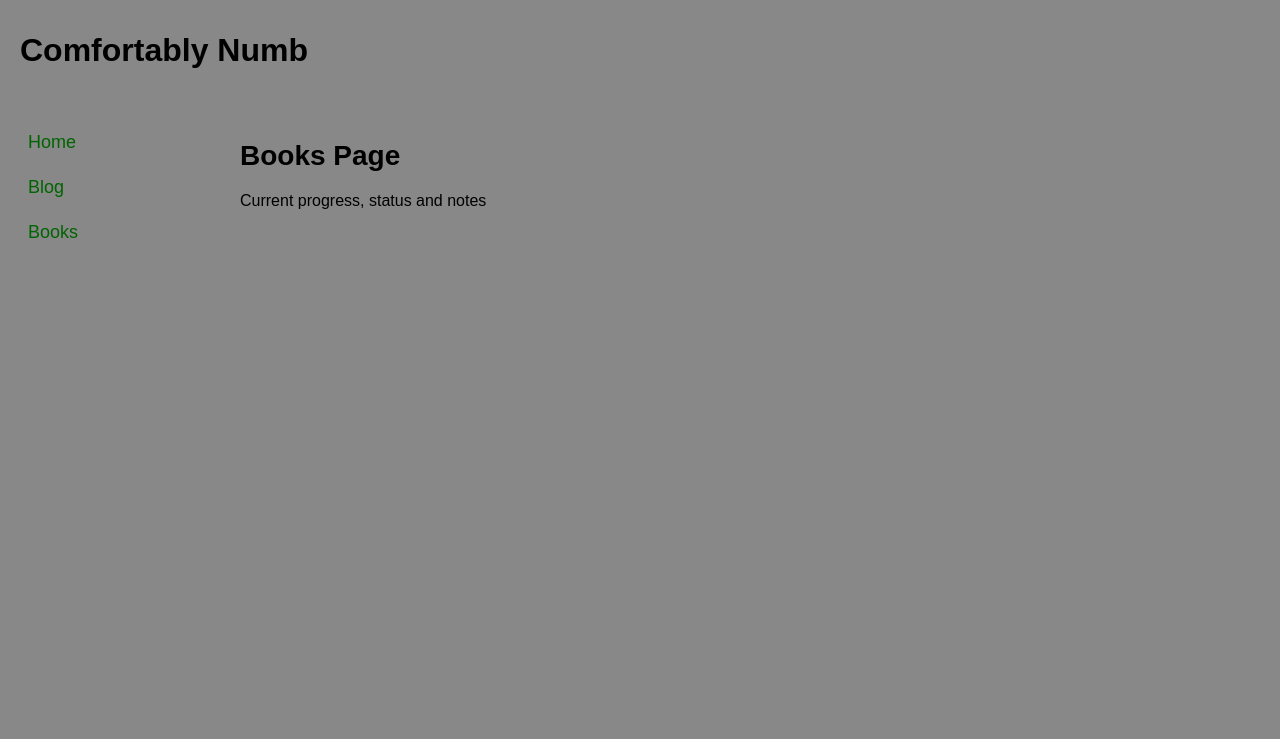
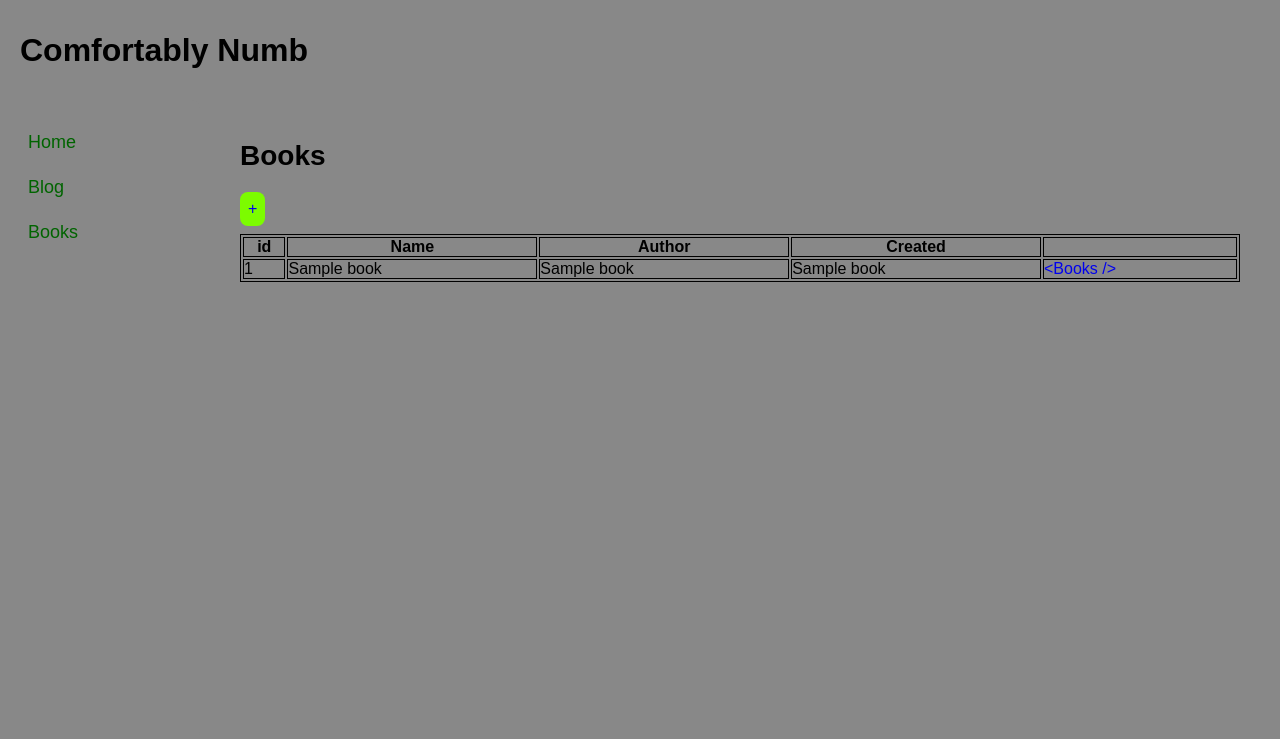
Before and after one commit to ibbrett/py-flask-sqlite-, a Flask app: template templates/books.html in a window 1280 px wide. Shown: the top 739 px of the page. Run offline with Flask 3, Linux system fonts and the light colour scheme; the template is opened without the code that fills it: most values are stand-ins (such as "Sample title", 1, 10 or a date in 2020).

Commit message:
Update books

```diff
--- a/app.py
+++ b/app.py
@@ -1,4 +1,4 @@
-from flask import Flask, render_template, request
+from flask import Flask, render_template, request, redirect, url_for
 import sqlite3
 
 app = Flask(__name__)
@@ -10,8 +10,8 @@ sha_green = "#CBC99D"
 # define sqlite db, create books table
 connect = sqlite3.connect('numb.db')
 connect.execute(
-    'CREATE TABLE IF NOT EXISTS BOOKS (name TEXT, \
-    author TEXT)')
+    'CREATE TABLE IF NOT EXISTS BOOKS (id INTEGER PRIMARY KEY AUTOINCREMENT,name TEXT NOT NULL, \
+    author TEXT NOT NULL, created_at DATETIME DEFAULT CURRENT_TIMESTAMP)')
 
 @app.route('/')
 def home():
@@ -21,8 +21,18 @@ def home():
 def blog():
     return render_template('blog.html')
 
-@app.route('/books', methods=['GET', 'POST'])
+@app.route('/books')
 def books():
+    connect = sqlite3.connect('numb.db')
+    cursor = connect.cursor()
+    cursor.execute('SELECT * FROM BOOKS')
+
+    data = cursor.fetchall()
+    connect.close()
+    return render_template("books.html", data=data)
+
+@app.route('/add_book',  methods=['GET', 'POST'])
+def add_book():
     if request.method == 'POST':
         name = request.form['name']
         author = request.form['author']
@@ -36,14 +46,21 @@ def books():
     else:
         return render_template('book_form.html')
 
-@app.route('/list_books')
-def list_books():
-    connect = sqlite3.connect('numb.db')
-    cursor = connect.cursor()
-    cursor.execute('SELECT * FROM BOOKS')
+# Endpoint for deleting a book record
+@app.route("/del_book/<int:id>", methods=["GET"])
+def del_book(id):
+    try:
+        connect = sqlite3.connect('numb.db')
+        connect.execute('DELETE FROM BOOKS WHERE id = ?', (id,))
+        connect.commit()
+        connect.close()
+        #return render_template("books.html", data=data)
+        ## return redirect(url_for('/books'))
+        ##return render_template('home.html', primary_bold_color=fire_weed, trim_color=sha_green)
+        return '', 204  # No Content, successful deletion
+    except sqlite3.Error as e:
+        return f"Database error: {e}", 500
 
-    data = cursor.fetchall()
-    return render_template("list_books.html", data=data)
 
 @app.route('/info')
 def info():
--- a/templates/books.html
+++ b/templates/books.html
@@ -1,5 +1,27 @@
 {% extends 'base.html' %} {% block title %}Books{% endblock %} {% block content
 %}
-<h1>Books Page</h1>
-<p>Current progress, status and notes</p>
+<h1>Books</h1>
+<span class="add"><a href="/add_book" title="new book">+</a></span>
+
+<table style="width: 100%">
+  <tr>
+    <th>id</th>
+    <th>Name</th>
+    <th>Author</th>
+    <th>Created</th>
+    <th></th>
+  </tr>
+  {%for book in data%}
+  <tr>
+    <td>{{book[0]}}</td>
+    <td>{{book[1]}}</td>
+    <td>{{book[2]}}</td>
+    <td>{{book[3]}}</td>
+    <td>
+      <a href="/del_book/{{book[0]}}" title="delete book">&lt;Books /&gt;</a>
+    </td>
+  </tr>
+  {%endfor%}
+</table>
+
 {% endblock %}
--- a/templates/includes/_style.html
+++ b/templates/includes/_style.html
@@ -123,13 +123,16 @@
     text-align: right;
   }
 
-  .card {
+  .card, .add, .del {
     margin-bottom: 8px;
     padding: 8px;
     background-color: lawngreen;
     border-radius: 8px;
     position: relative;
   }
+
+  .add {display: inline-block}
+  .del {background-color: red;}
 
   .card time {
     position: absolute;
```
Also changed, not shown: README.md.
